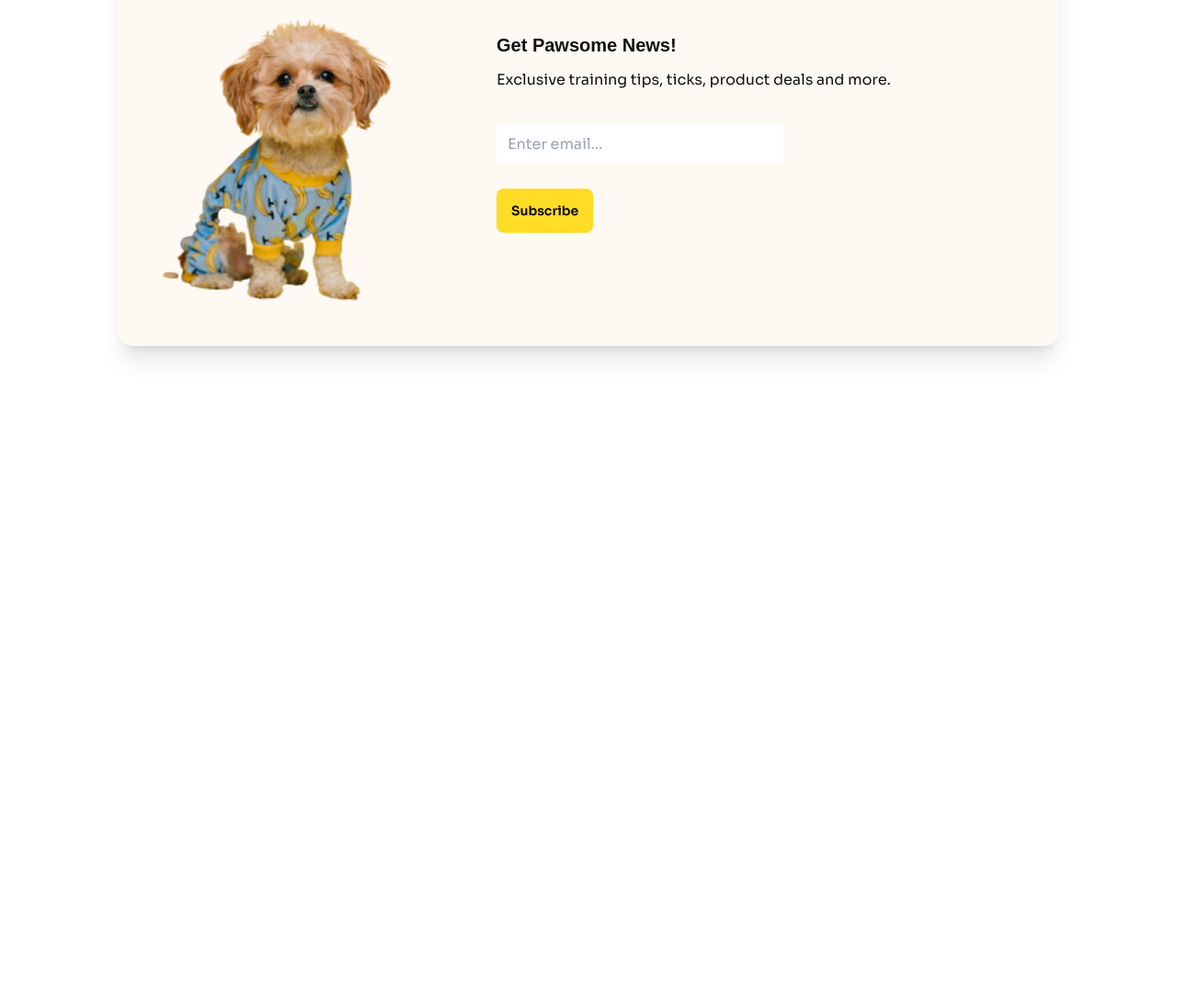
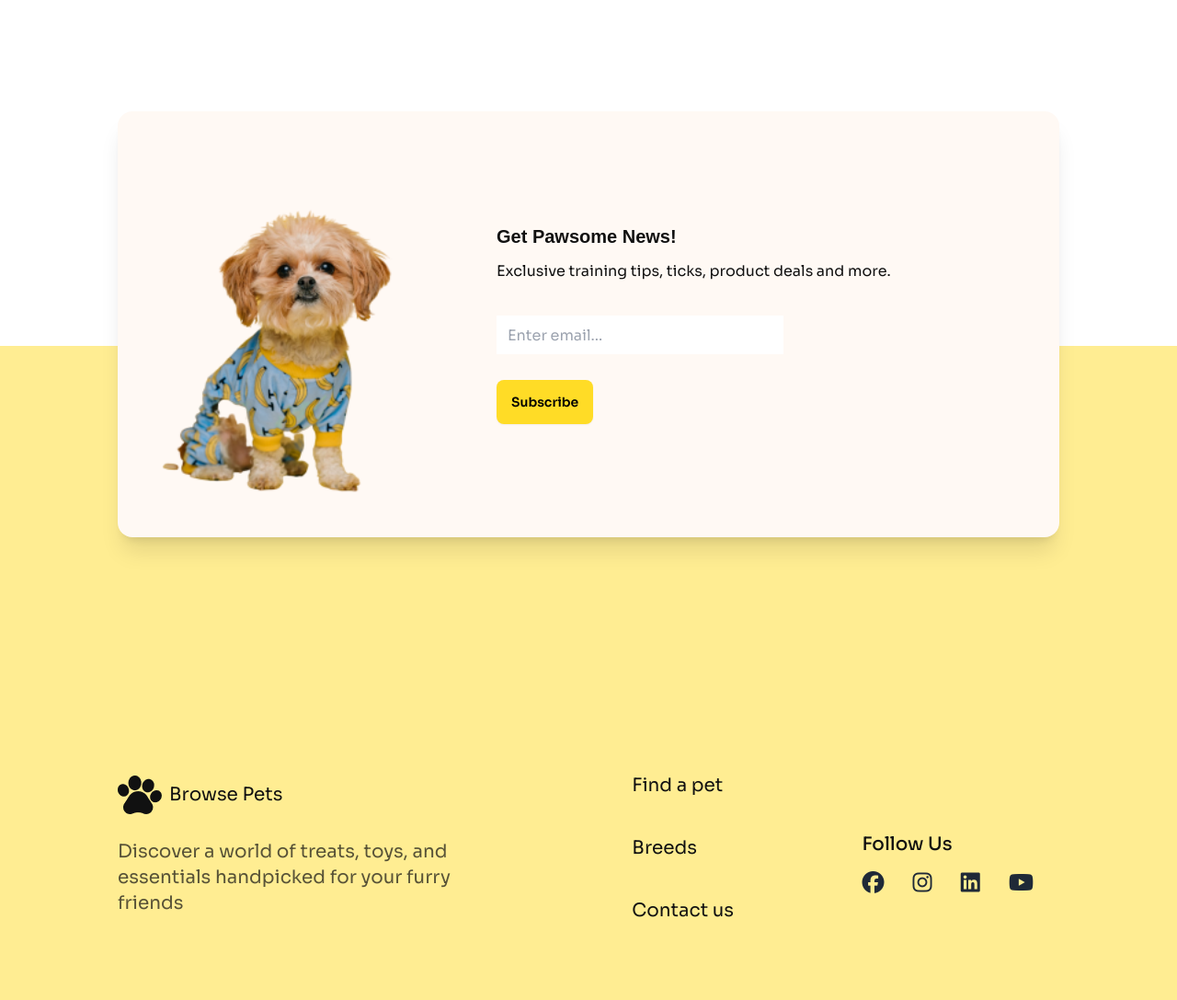
Before and after one commit to momin755/B11-Assignment-03-category-0001, a plain HTML site: page index.html in a window 1280 px wide. Shown: the part 2033-3120 px from the top of the page at 92% size. Before the commit the page ends 2489 px from the top, so only its background shows below. Drawn offline with nearby package versions, Linux system fonts and the light colour scheme; a web font is replaced by a local one.

Commit message:
Footer Section Completed

```diff
--- a/index.html
+++ b/index.html
@@ -28,6 +28,9 @@
     <header class="px-32">
         <!-- Navbar Section -->
         <!-- Banner-Section -->
+         <section class="banner">
+
+         </section>
     </header>
     <main class="">
         <!-- Category Section -->
@@ -245,7 +248,7 @@
 
           <!-- Price section -->
           <div class="px-3 lg:px-32">
-            <section class="price lg:my-20">
+            <section class="price lg:mt-20">
                 <h2 class="mb-3 text-2xl lg:text-4xl lg:mb-12 section-title font-display">Everyday low Price</h2>
                 <div class="grid gap-6 md:grid-cols-12">
                     <!-- Pet Grooming Card -->
@@ -276,8 +279,8 @@
                 </div>
 
                 <!-- News Section -->
-                <div class="px-3 lg:px-32">
-                    <section class="news lg:my-20">
+                <div class="px-3 lg:px-32 ">
+                    <section class="relative news lg:mb-20 top-72">
                         <!-- News Card -->
                         <div class="shadow-xl card bg-[#FFF9F4] md:card-side ">
                             <figure class="px-10 pb-10 ">
@@ -299,10 +302,32 @@
                           </div>
                     </section>
                     </div>
-
     </main>
-    <footer>
-
+    <footer class="bg-[#FFDC2680] px-3 lg:px-32 pb-14 pt-96">
+        <div class=" md:justify-between footer text-base-content">
+            <aside class="lg:py-20">
+              <a href="" class="inline-flex items-center gap-2">
+                <img src="c1-assets/logo-footer.png" alt=""> <span class="text-xl text-[#111111] ">Browse Pets</span>
+              </a>
+              <p class="w-[354px] md:w-[420px]  text-xl text-[#111111B3] mt-4 ">
+                Discover a world of treats, toys, and essentials handpicked for your furry friends
+              </p>
+            </aside>
+            <nav class="space-y-8 lg:py-20">
+              <a class="link link-hover md:text-xl text-base text-[#111111]">Find a pet</a>
+              <a class="link link-hover md:text-xl text-base text-[#111111]">Breeds</a>
+              <a class="link link-hover md:text-xl text-base text-[#111111]">Contact us</a>
+            </nav>
+            <div class="lg:py-20">
+                <nav class="mt-16 ">
+                    <h3 class="text-sm md:text-xl font-medium text-[#111111] mb-3">Follow Us</h3>
+                    <a class="text-2xl mr-7 link link-hover"><i class="fa-brands fa-facebook"></i></a>
+                    <a class="text-2xl mr-7 link link-hover"><i class="fa-brands fa-instagram"></i></a>
+                    <a class="text-2xl mr-7 link link-hover"><i class="fa-brands fa-linkedin"></i></a>
+                    <a class="text-2xl mr-7 link link-hover"><i class="fa-brands fa-youtube"></i></a>
+                  </nav>
+            </div>
+          </div>
     </footer>
 </body>
 </html>
```
